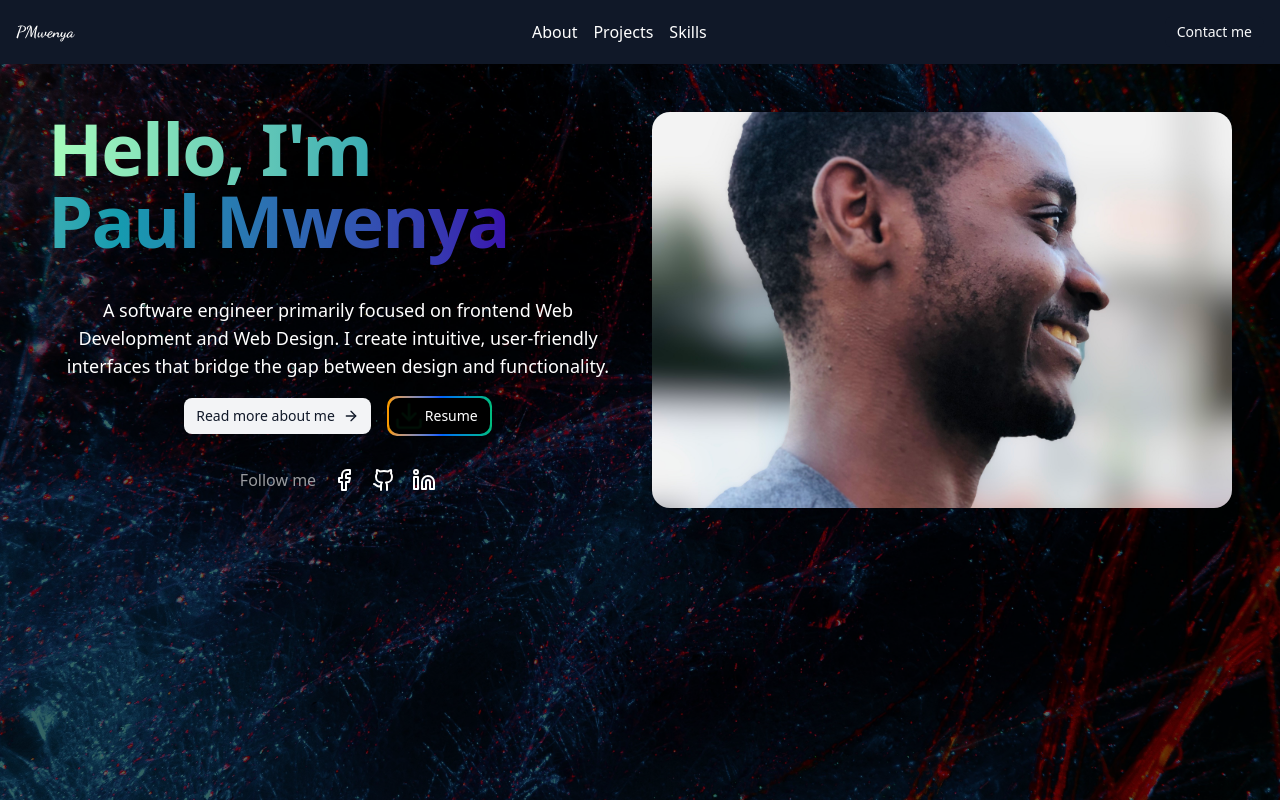
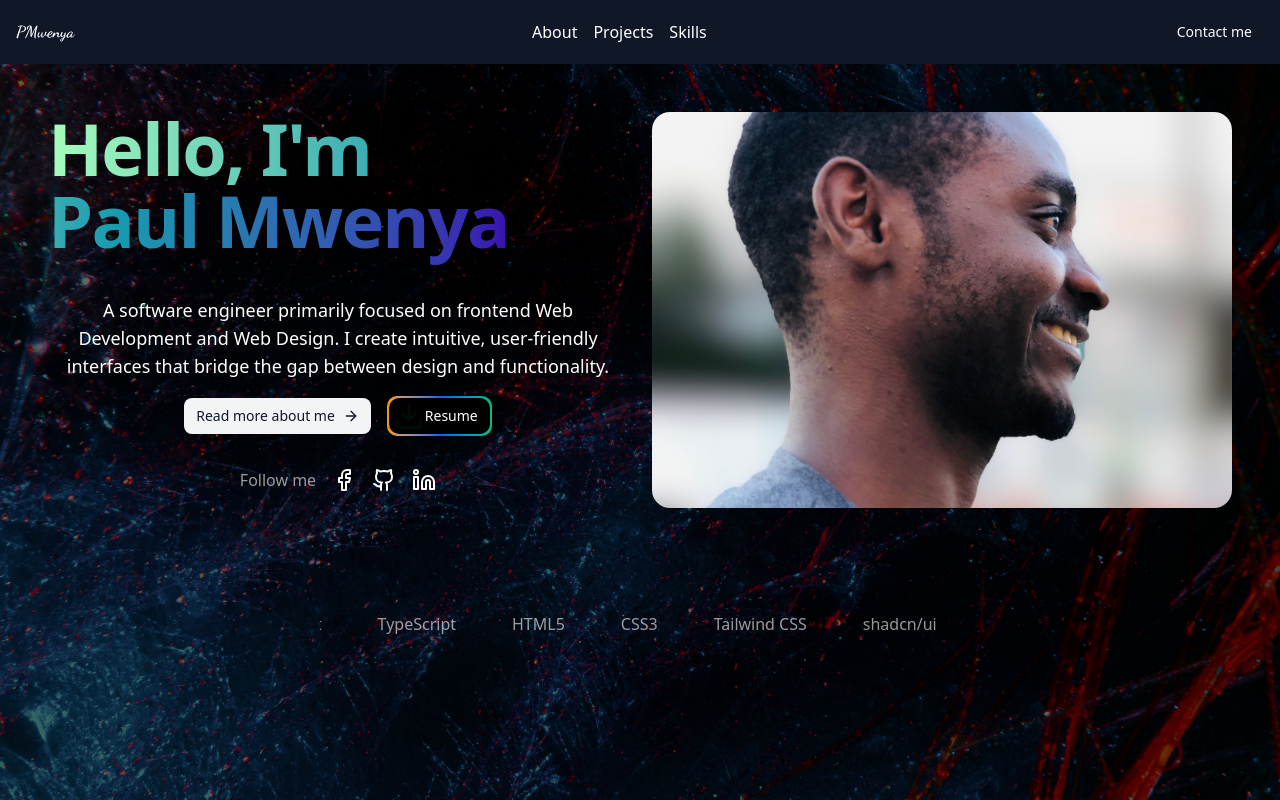
Before and after one commit to PaulMwenya/MyPortfolio, a Next.js app: page / in a window 1280 px wide. Built offline with nearby package versions, Linux system fonts and the light colour scheme.

Commit message:
updated tech stack

```diff
--- a/Sections/Hero.tsx
+++ b/Sections/Hero.tsx
@@ -23,6 +23,27 @@ export default function Hero() {
       id: 3,
     },
   ];
+  const techStack = [
+    "JavaScript",
+    "TypeScript",
+    "HTML5",
+    "CSS3",
+    "Tailwind CSS",
+    "shadcn/ui",
+    "React",
+    "Next.js",
+    "Node.js",
+    "Express.js",
+    "SQL",
+    "Supabase",
+    "Clerk Auth",
+    "Git",
+    "GitHub",
+    "Figma",
+    "Vercel",
+    "Netlify",
+  ];
+
   return (
     <section className="relative min-h-screen overflow-hidden pt-16">
       {/*background image */}
@@ -80,7 +101,7 @@ export default function Hero() {
           </div>
         </div>
         {/* image div*/}
-        <div className="relative w-auto h-100 md:h-full p-4">
+        <div className="relative w-auto h-100 md:h-full p-4 max-w-2xl">
           {" "}
           <Image
             src="/PMR.jpg"
@@ -90,6 +111,19 @@ export default function Hero() {
           />
         </div>{" "}
       </div>
+
+      <div className="overflow-hidden w-1/2 mt-12 mx-auto">
+        <div className="flex animate-marquee gap-6 whitespace-nowrap">
+          {techStack.map((tech, index) => (
+            <span
+              key={index}
+              className="inline-block text-white/60 px-4 py-2 rounded-full hover:text-blue-200"
+            >
+              {tech}
+            </span>
+          ))}
+        </div>
+      </div>
     </section>
   );
 }
--- a/app/globals.css
+++ b/app/globals.css
@@ -123,3 +123,14 @@
     @apply bg-background text-foreground;
   }
 }
+@keyframes marquee {
+  0% {
+    transform: translateX(0%);
+  }
+  100% {
+    transform: translateX(-50%);
+  }
+}
+.animate-marquee {
+  animation: marquee 20s linear infinite;
+}
```
